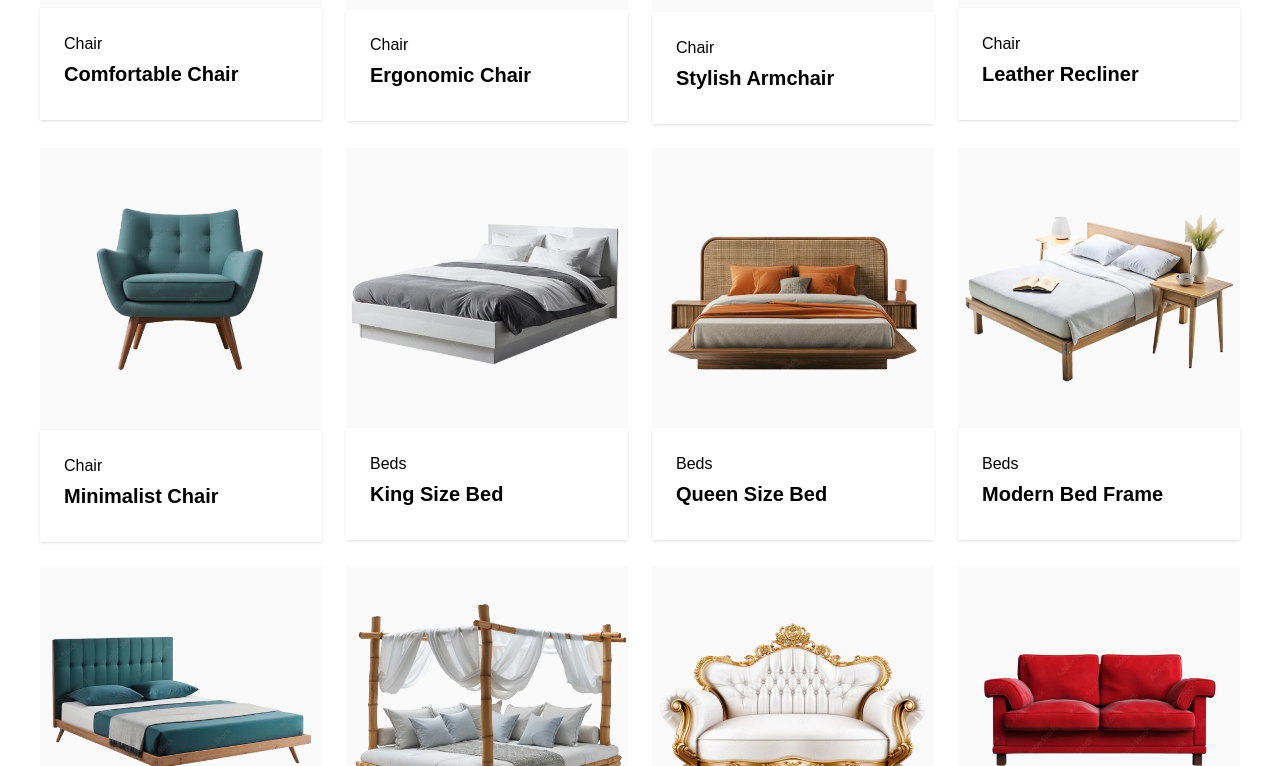
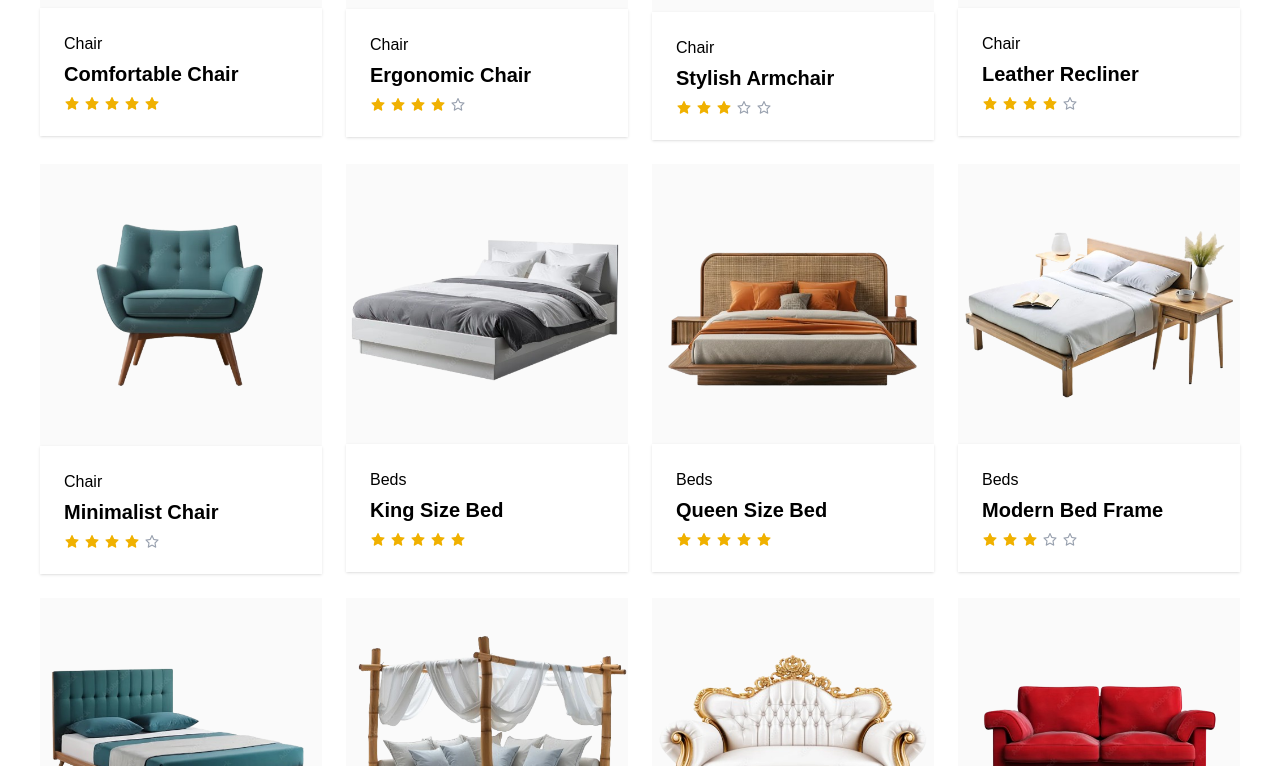
Before and after one commit to pranto113015/home-decoration-website, a React (Vite) app: page / in a window 1280 px wide. Shown: the part 1734-2500 px from the top of the page. Built offline with nearby package versions, Linux system fonts and the light colour scheme.

Commit message:
add Rating component to ProductCard for displaying product ratings

```diff
--- /dev/null
+++ b/src/components/Rating.jsx
@@ -0,0 +1,20 @@
+import React from 'react'
+import { AiFillStar, AiOutlineStar } from "react-icons/ai";
+
+
+const Rating = ({ rating }) => {
+    const totalStars = 5;
+  return (
+    <div className='flex space-x-1'>
+      {
+        Array.from({length: totalStars}, (_, index)=>{
+            const starIndex = index+1;
+            return  starIndex<=rating ? (<AiFillStar key={index} className='text-yellow-500'/>) : (<AiOutlineStar key={index} className='text-gray-400'/>);
+        })
+      }
+    </div>
+  )
+}
+
+
+export default Rating
--- a/src/pages/ProductCard.jsx
+++ b/src/pages/ProductCard.jsx
@@ -1,5 +1,6 @@
 import React from 'react'
 import { getImgUrl } from '../utils/getImageURL';
+import Rating from './../components/Rating';
 
 const ProductCard = ({product}) => {
   return (
@@ -13,6 +14,7 @@ const ProductCard = ({product}) => {
       <div className='p-6 bg-white dark:bg-black shadow-sm'>
         <h4 className='text-base mb-1'>{product.category}</h4>
         <h3 className='font-semibold text-xl mb-2'>{product.name}</h3>
+        <Rating  rating={product.rating}/>
       </div>
     </div>
   )
```
